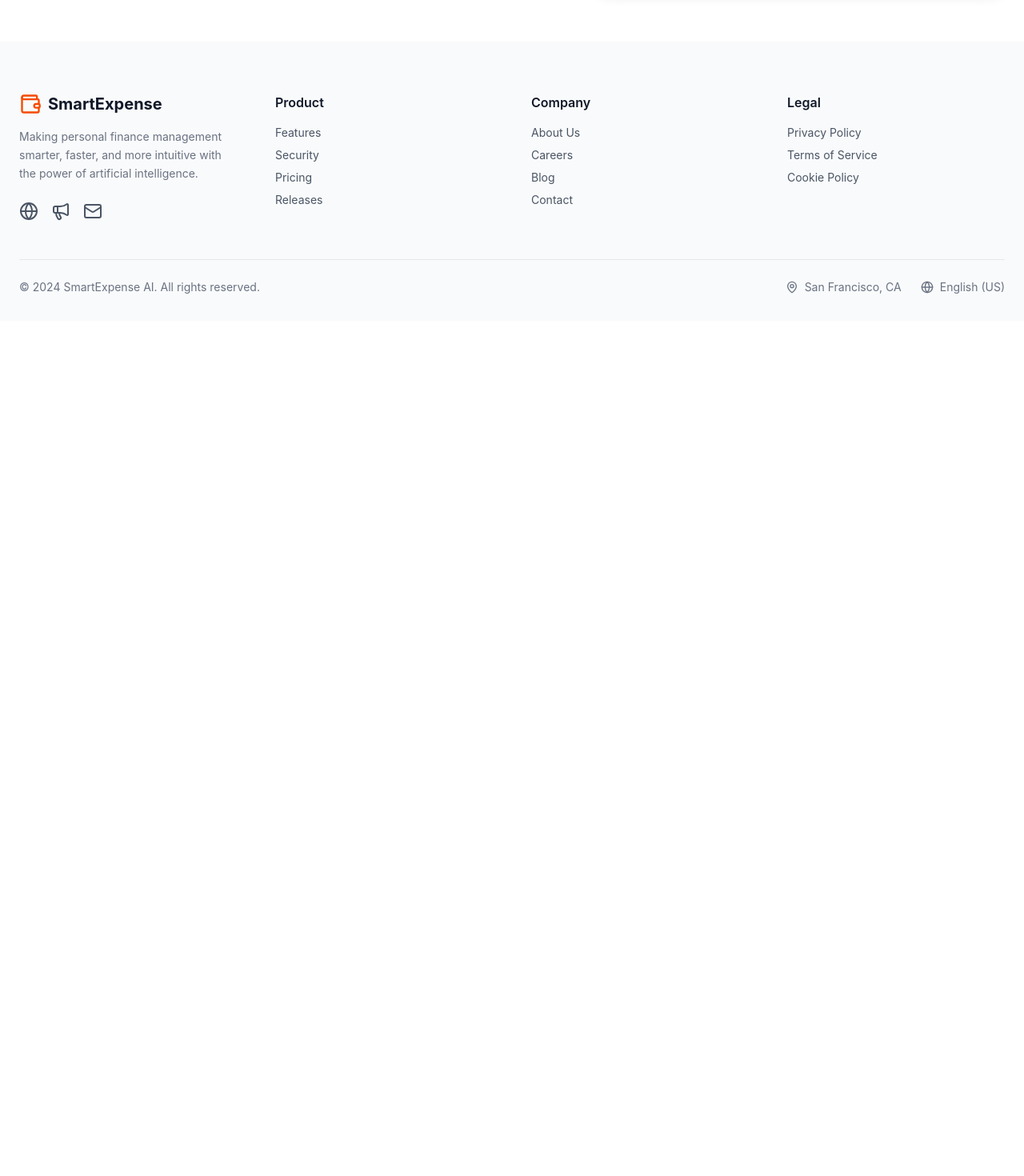
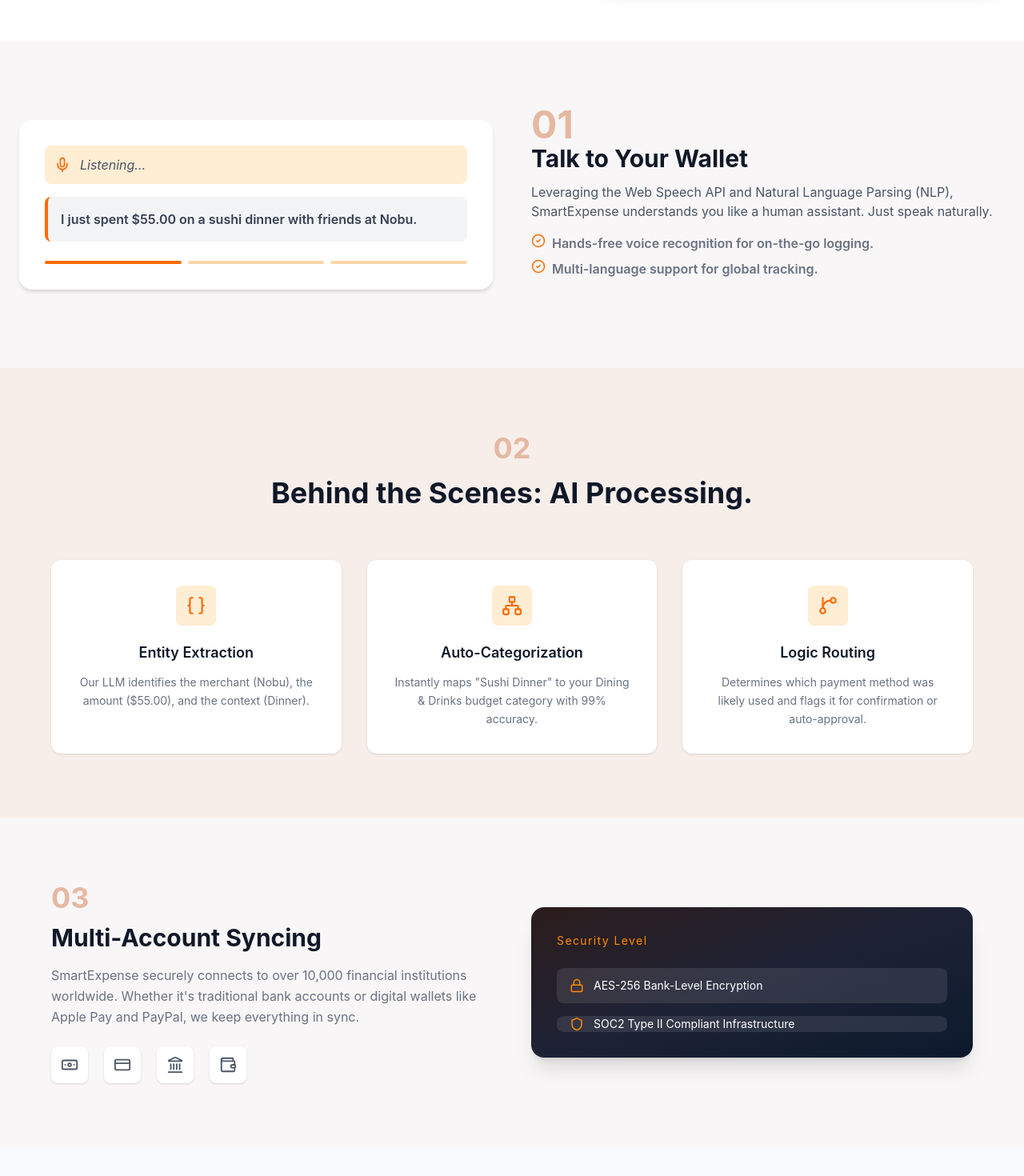
Before and after one commit to altafhussain-786/smartExpense, a React app: page /how in a window 1280 px wide. Shown: the part 660-2130 px from the top of the page at 80% size. Before the commit the page ends 1061 px from the top, so only its background shows below. Built offline with nearby package versions, Linux system fonts and the light colour scheme; the HTML template or start-up script is replaced by a standard one.

Commit message:
create AIPeocessing section and MultiAccountSection

```diff
--- a/src/components/home/Home.jsx
+++ b/src/components/home/Home.jsx
@@ -29,8 +29,7 @@ const Home = () => {
                         src={expensivTracker}
                         alt="Expense Tracker"
                         className="w-64 sm:w-80 md:w-96 xl:w-[480px] h-auto object-contain rounded-2xl shadow-lg w-full max-w-md md:max-w-lg
-      transition-all duration-500 hover:scale-105 hover:shadow-2xl"
-                    />
+                                 transition-all duration-500 hover:scale-105 hover:shadow-2xl"/>
                 </div>
             </div>
         </div>
--- /dev/null
+++ b/src/components/howItWorks/AIProcessingSection.jsx
@@ -0,0 +1,28 @@
+import { aiProcessingSection } from "../../data/data";
+
+const AIProcessingSection = () => {
+    return <div className="w-full bg-[#f7eeea] py-20">
+        <div className="text-center mb-16">
+            <h1 className="text-4xl font-bold text-[#e6b8a2] mb-4">{aiProcessingSection.count}</h1>
+            <p className="text-3xl md:text-4xl font-bold text-gray-900">{aiProcessingSection.mainDescription}</p>
+        </div>
+        <div className="max-w-6xl mx-auto grid grid-cols-1 md:grid-cols-2 lg:grid-cols-3 gap-8">
+            {
+                aiProcessingSection.features.map((item, index) => {
+                    const Icon = item.icon;
+                    return <div key={index} className="group bg-white rounded-xl shadow-sm p-8 text-center transition-all duration-300 ease-in-out hover:-translate-y-2 hover:shadow-xl">
+                        <div className="flex justify-center mb-5">
+                            <div className="bg-orange-100 p-3 rounded-lg transition-all duration-300 group-hover:scale-110 group-hover:bg-orange-200">
+                                <Icon size={26} className="text-orange-500"/>
+                            </div>
+                        </div>
+                        <h3 className="text-lg font-semibold text-gray-900 mb-3">{item.title}</h3>
+                        <p className="text-gray-500 text-sm leading-relaxed">{item.description}</p>
+                    </div>
+                })
+            }
+        </div>
+    </div>
+};
+
+export default AIProcessingSection;
--- /dev/null
+++ b/src/components/howItWorks/MultiAccountSyncSection.jsx
@@ -0,0 +1,54 @@
+import { multiAccountSyncSection, multiAccountSyncSectionCard } from "../../data/data";
+
+const MultiAccountSyncSection = () => {
+    return <div className="w-full bg-[#f8f6f6] py-20 px-6">
+        <div className="max-w-6xl mx-auto grid md:grid-cols-2 gap-12 items-center">
+            <div>
+                <h1 className="text-4xl font-bold text-[#e6b8a2] mb-3">
+                    {multiAccountSyncSection.count}
+                </h1>
+                <h2 className="text-3xl font-bold text-gray-900 mb-4">
+                    {multiAccountSyncSection.title}
+                </h2>
+                <p className="text-gray-500 leading-relaxed mb-6">
+                    {multiAccountSyncSection.description}
+                </p>
+                <div className="flex gap-5">
+                    {multiAccountSyncSection.icons.map((Icon, index) => {
+                        return (
+                            <div
+                                key={index}
+                                className="p-3 bg-white rounded-lg shadow-sm transition-all duration-300 hover:-translate-y-1 hover:shadow-md"
+                            >
+                                <Icon size={22} className="text-gray-600" />
+                            </div>
+                        );
+                    })}
+                </div>
+            </div>
+            <div className="bg-gradient-to-br from-[#2c1c1c] via-[#1d2235] to-[#0c1a2e] rounded-2xl p-8 text-white shadow-xl transition-all duration-300 hover:scale-[1.02]">
+                {multiAccountSyncSectionCard.map((crt, indx) => {
+                    const LockIcon = crt.lockIcon;
+                    const ShieldIcon = crt.shiledIcon;
+                    return (
+                        <div key={indx}>
+                            <h2 className="text-sm tracking-widest text-orange-400 mb-6">
+                                {crt.title}
+                            </h2>
+                            <div className="flex items-center gap-3 bg-white/10 backdrop-blur-md rounded-lg px-4 py-3 mb-4 transition-all duration-300 hover:bg-white/20">
+                                <LockIcon size={18} className="text-orange-400" />
+                                <p className="text-sm">{crt.description1}</p>
+                            </div>
+                            <div className="flex items-center gap-3  bg-white/10 backdrop-blur-md rounded-lg px-4 py-z transition-all duration-300 hover:bg-white/20">
+                                <ShieldIcon size={18} className="text-orange-400" />
+                                <p className="text-sm">{crt.description2}</p>
+                            </div>
+                        </div>
+                    );
+                })}
+            </div>
+        </div>
+    </div>
+};
+
+export default MultiAccountSyncSection;
--- /dev/null
+++ b/src/components/howItWorks/VoiceExpenseSection.jsx
@@ -0,0 +1,46 @@
+import { voiceExpenseSection } from "../../data/data";
+
+const VoiceExpenseSection = () => {
+    const Icon = voiceExpenseSection.micIcon;
+    return <div className="w-full bg-[#f8f6f6] py-20">
+        <div className="max-w-7xl mx-auto px-6 grid md:grid-cols-2 gap-12 items-center">
+            <div className="bg-white rounded-2xl p-8 shadow-md transition-all duration-300 hover:shadow-xl hover:-translate-y-2">
+                <div className="flex items-center gap-3 bg-orange-100 p-3 rounded-lg mb-4">
+                    <Icon className="text-orange-500" size={20} />
+                    <p className="text-gray-600 italic">Listening...</p>
+                </div>
+                <div className="bg-gray-100 p-4 rounded-lg border-l-4 border-orange-500">
+                    <p className="text-gray-700 font-semibold">{voiceExpenseSection.mainDescription}</p>
+                </div>
+                <div className="flex gap-2 mt-6">
+                    <div className="h-1 bg-orange-500 w-1/3 rounded"></div>
+                    <div className="h-1 bg-orange-200 w-1/3 rounded"></div>
+                    <div className="h-1 bg-orange-200 w-1/3 rounded"></div>
+                </div>
+            </div>
+            <div>
+                {voiceExpenseSection.features.map((item, index) => {
+                    const Icon = item.icon;
+                    return <div key={index} className="mb-8">
+                        <h1 className="text-[#e6b8a2] text-5xl font-bold">{item.count}</h1>
+                        <h2 className="text-3xl font-bold text-gray-900 mb-3">{item.title}</h2>
+                        <p className="text-gray-600 mb-4">{item.description}</p>
+                        <div className="space-y-2">
+                            <div className="flex items-start gap-2">
+                                <Icon className="text-orange-500" size={18} />
+                                <p className="text-gray-500 font-semibold">{item.subDescription1}</p>
+                            </div>
+                            <div className="flex items-start gap-2">
+                                <Icon className="text-orange-500" size={18} />
+                                <p className="text-gray-500 font-semibold">{item.subDescription2}</p>
+                            </div>
+                        </div>
+                    </div>
+                })}
+            </div>
+        </div>
+
+    </div>
+};
+
+export default VoiceExpenseSection;
--- a/src/data/data.js
+++ b/src/data/data.js
@@ -1,4 +1,4 @@
-import { ChartNoAxesCombined, ClipboardClock, EarthLock,Link, Landmark, Mic, Sparkles, Target, CheckCircle2, TrendingUp, BellRing, Wallet, Shield, Lock, KeyRound, ShieldCheck, Flame, Award, Medal } from "lucide-react";
+import { ChartNoAxesCombined, ClipboardClock, EarthLock, Link, Landmark, Mic, Sparkles, Target, CheckCircle2, TrendingUp, BellRing, Wallet, Shield, Lock, KeyRound, ShieldCheck, Flame, Award, Medal, Braces, Network, GitBranch, Banknote, CreditCard } from "lucide-react";
 
 export const navLinks = [
   { name: "Features", link: "/features" },
@@ -7,7 +7,7 @@ export const navLinks = [
   { name: "AI Insights", link: "#ai" },
 ];
 // AI Insights data
-  export  const aiAinsights = [
+export const aiAinsights = [
   {
     icon: Mic,
     title: "Voice Expense Entry",
@@ -96,43 +96,43 @@ export const navLinks = [
 ];
 // voice to transaction data
 export const voiceToTransaction = {
-  mainIcon : Mic,
-  mainTitle : "Voice-to-Transaction",
-  mainDescription : "Stop manual typing. Our integration with the Web Speech API parses natural language with 99% accuracy. Just speak, and SmartExpense handles the rest.",
-  feature : [
+  mainIcon: Mic,
+  mainTitle: "Voice-to-Transaction",
+  mainDescription: "Stop manual typing. Our integration with the Web Speech API parses natural language with 99% accuracy. Just speak, and SmartExpense handles the rest.",
+  feature: [
     {
-    icon : CheckCircle2,
-    title : "Natural Language Parsing",
-    description : "Automatically detects amounts, categories, and vendors from your speech."
+      icon: CheckCircle2,
+      title: "Natural Language Parsing",
+      description: "Automatically detects amounts, categories, and vendors from your speech."
     },
     {
-    icon : CheckCircle2,
-    title : "Instant Categorization",
-    description : "Identifies keywords like 'petrol', 'coffee', or 'rent' to sort expenses immediately."
+      icon: CheckCircle2,
+      title: "Instant Categorization",
+      description: "Identifies keywords like 'petrol', 'coffee', or 'rent' to sort expenses immediately."
     },
     {
-    icon : CheckCircle2,
-    title : "Hands-Free Logging",
-    description : "Perfect for logging expenses while driving or on the move."
+      icon: CheckCircle2,
+      title: "Hands-Free Logging",
+      description: "Perfect for logging expenses while driving or on the move."
     },
   ]
 }
 // powered by AI insights data
 export const poweredByAiInsights = [
   {
-    icon : Sparkles,
-    title : "Smart Categorization",
-    description : "AI learns from your spending habits to automatically assign transactions to the right buckets with increasing precision over time.",
+    icon: Sparkles,
+    title: "Smart Categorization",
+    description: "AI learns from your spending habits to automatically assign transactions to the right buckets with increasing precision over time.",
   },
   {
-    icon : TrendingUp,
-    title : "Monthly Predictions",
-    description : "Know where you'll stand at the end of the month. Our predictive model forecasts your balance based on recurring bills and average spending.",
+    icon: TrendingUp,
+    title: "Monthly Predictions",
+    description: "Know where you'll stand at the end of the month. Our predictive model forecasts your balance based on recurring bills and average spending.",
   },
   {
-    icon : BellRing,
-    title : "Overspending Alerts",
-    description : "Get proactive notifications when you're trending toward exceeding your budget in specific categories before it's too late.",
+    icon: BellRing,
+    title: "Overspending Alerts",
+    description: "Get proactive notifications when you're trending toward exceeding your budget in specific categories before it's too late.",
   }
 ]
 // Financial Dashboard Card right data
@@ -161,86 +161,136 @@ export const financialCards = [
 // Financial Dashboard content left data
 export const financialContent = [
   {
-    icon : Landmark,
+    icon: Landmark,
     title: "12+ Major Banks",
-    description : "Secure API connection with instant syncing.",
+    description: "Secure API connection with instant syncing.",
   },
   {
-    icon : Wallet,
+    icon: Wallet,
     title: "Digital Wallets",
-    description : "Integrated support for JazzCash and Easypaisa.",
+    description: "Integrated support for JazzCash and Easypaisa.",
   }
 ]
 // Security Section data
 
 export const securitySection = [
   {
-    icon : Shield,
-    title : "Security is Our First Priority",
-    description : "We use the same security standards as global banks to ensure your data stays private and protected."
+    icon: Shield,
+    title: "Security is Our First Priority",
+    description: "We use the same security standards as global banks to ensure your data stays private and protected."
   }
 ]
 //Security Section card data
 export const securityCard = [
   {
-    icon : Lock,
-    title : "Bank-Grade Encryption",
-    description : "AES-256 bit encryption for all data.",
+    icon: Lock,
+    title: "Bank-Grade Encryption",
+    description: "AES-256 bit encryption for all data.",
   },
   {
-    icon : KeyRound,
-    title : "2FA Securit",
-    description : "Optional biometric & SMS authentication.",
+    icon: KeyRound,
+    title: "2FA Securit",
+    description: "Optional biometric & SMS authentication.",
   },
   {
-    icon : ShieldCheck,
-    title : "Data Privacy",
-    description : "We never sell your data to third parties.",
+    icon: ShieldCheck,
+    title: "Data Privacy",
+    description: "We never sell your data to third parties.",
   }
 ]
 // Progress feature data
 
 export const progressFeatures = {
-  mainTitle : "Build Habits, Not Just Budgets.",
-  mainDescription : "Gamified saving makes financial discipline fun. Track your streaks, earn badges, and level up your financial health.",
-  features :[
+  mainTitle: "Build Habits, Not Just Budgets.",
+  mainDescription: "Gamified saving makes financial discipline fun. Track your streaks, earn badges, and level up your financial health.",
+  features: [
     {
-      icon :Flame,
-      title : "Saving Streaks",
-      description : "Stay within budget for 7 consecutive days to build a streak and earn bonus points."
+      icon: Flame,
+      title: "Saving Streaks",
+      description: "Stay within budget for 7 consecutive days to build a streak and earn bonus points."
     },
     {
-      icon :Award,
-      title : "Achievement Badges",
-      description : "Unlock 'Rainy Day Hero' or 'Debt Crusher' badges as you reach your financial milestones."
+      icon: Award,
+      title: "Achievement Badges",
+      description: "Unlock 'Rainy Day Hero' or 'Debt Crusher' badges as you reach your financial milestones."
     }
   ]
 }
 // progress card data
 export const progressCard = {
-    icon : Medal,
-    lockIcon :Lock,
-    title : "Your Progress",
+  icon: Medal,
+  lockIcon: Lock,
+  title: "Your Progress",
   level: "Lvl 12",
   day: "15",
-    streak : "Day Streak"
+  streak: "Day Streak"
 }
 // call to action data
 
 export const callToAction = [
   {
     title: "Ready to take control?",
-    description : "Join 50,000+ users who have optimized their finances with the world's most advanced expense tracker."
+    description: "Join 50,000+ users who have optimized their finances with the world's most advanced expense tracker."
   }
 ]
 // how its works saction
 // hero section data
 export const heroSection = {
-  icon : Sparkles,
-  description : "The AI-Driven Financial Workflow",
+  icon: Sparkles,
+  description: "The AI-Driven Financial Workflow",
   features: [{
-    title : "Smart Money",
-    span : "Simplified.",
-    description : "Experience the future of personal finance with our AI-driven workflow that turns natural speech into actionable financial insights. No more tedious manual entries."
+    title: "Smart Money",
+    span: "Simplified.",
+    description: "Experience the future of personal finance with our AI-driven workflow that turns natural speech into actionable financial insights. No more tedious manual entries."
   }]
 }
+export const voiceExpenseSection = {
+  micIcon: Mic,
+  mainDescription: "I just spent $55.00 on a sushi dinner with friends at Nobu.",
+  features: [{
+    icon: CheckCircle2,
+    count: "01",
+    title: "Talk to Your Wallet",
+    description: "Leveraging the Web Speech API and Natural Language Parsing (NLP), SmartExpense understands you like a human assistant. Just speak naturally.",
+    subDescription1: "Hands-free voice recognition for on-the-go logging.",
+    subDescription2: "Multi-language support for global tracking."
+  }]
+}
+// AIProcessingSection
+export const aiProcessingSection = {
+  count: "02",
+  mainDescription: "Behind the Scenes: AI Processing.",
+  features: [
+    {
+      icon: Braces,
+      title: "Entity Extraction",
+      description: "Our LLM identifies the merchant (Nobu), the amount ($55.00), and the context (Dinner)."
+    },
+    {
+      icon: Network,
+      title: "Auto-Categorization",
+      description: `Instantly maps "Sushi Dinner" to your Dining & Drinks budget category with 99% accuracy.`
+    },
+    {
+      icon: GitBranch,
+      title: "Logic Routing",
+      description: "Determines which payment method was likely used and flags it for confirmation or auto-approval."
+    }
+  ]
+}
+export const multiAccountSyncSection =  {
+    count: "03",
+    title: "Multi-Account Syncing",
+    description: "SmartExpense securely connects to over 10,000 financial institutions worldwide. Whether it's traditional bank accounts or digital wallets like Apple Pay and PayPal, we keep everything in sync.",
+    icons: [Banknote, CreditCard, Landmark, Wallet]
+  }
+
+export const multiAccountSyncSectionCard = [
+  {
+    title : "Security Level",
+    lockIcon: Lock,
+    shiledIcon: Shield,
+    description1: "AES-256 Bank-Level Encryption",
+    description2: "SOC2 Type II Compliant Infrastructure"
+  }
+]
--- a/src/pages/HowItWork.jsx
+++ b/src/pages/HowItWork.jsx
@@ -1,11 +1,17 @@
 import Footer from "../components/common/Footer";
 import Navbar from "../components/common/Navbar";
-import HeroSection from "../components/howToWorks/HeroSection";
+import AIProcessingSection from "../components/howItWorks/AIProcessingSection";
+import HeroSection from "../components/howItWorks/HeroSection";
+import MultiAccountSyncSection from "../components/howItWorks/MultiAccountSyncSection";
+import VoiceExpenseSection from "../components/howItWorks/VoiceExpenseSection";
 
 const HowItWork = () => {
   return <>
   <Navbar/>
   <HeroSection/>
+  <VoiceExpenseSection/>
+  <AIProcessingSection/>
+  <MultiAccountSyncSection/>
   <Footer/>
   </>
 };
```
Also changed, not shown: src/components/howItWorks/HeroSection.jsx (renamed from src/components/howToWorks/HeroSection.jsx). Lines whose indentation alone changed are shown as unchanged.
